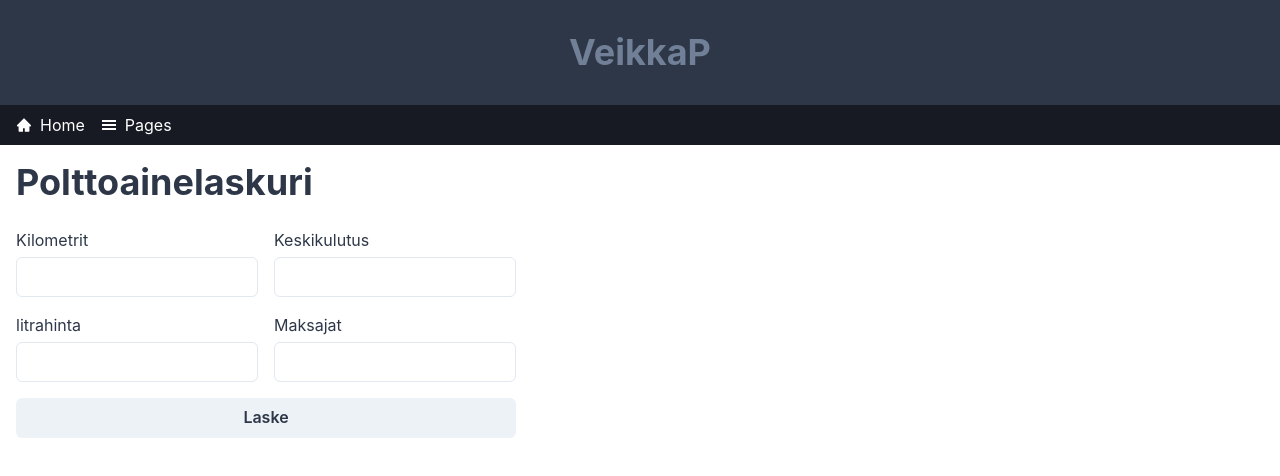
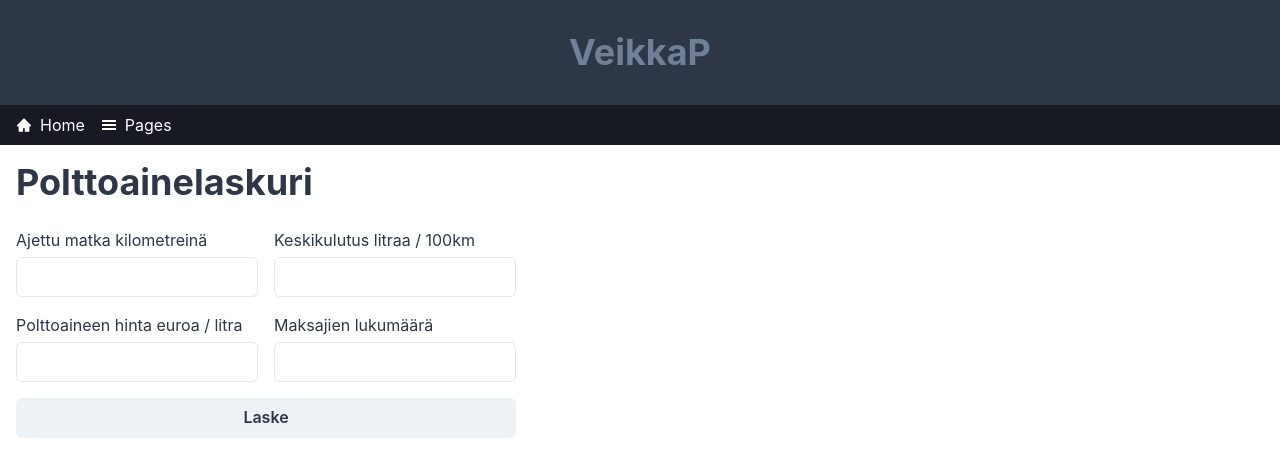
Before and after one commit to Iiigorriii/reactnettisivut, a Next.js app: page /PolttoaineLaskuri in a window 1280 px wide. Shown: the top 476 px of the page. Built offline with nearby package versions, Linux system fonts and the light colour scheme.

Commit message:
Update index.js

```diff
--- a/pages/PolttoaineLaskuri/index.js
+++ b/pages/PolttoaineLaskuri/index.js
@@ -5,48 +5,18 @@ import { Layout } from "../../components/Layout";
 import styles from "../../styles/PolttoaineLaskuri.module.css";
 
 const Polttoainelaskuri = () => {
-  const calculateTotal = (
-    kilometrit,
-    keskikulutus,
-    litrahinta,
-    maksajat
-  ) => {
-    const calculate = (kilometrit, keskikulutus, litrahinta, maksajat) => {
-      if (kilometrit < 1) {
-        return Kilometrit;
-      }
-      if (kilometrit === 1) {
-        return (kilometrit + (keskikulutus / 100) * litrahinta / maksajat);
-      }
+  const [kilometrit, setKilometrit] = useState("");
+  const [keskikulutus, setKeskikulutus] = useState("");
+  const [litrahinta, setLitrahinta] = useState("");
+  const [maksajat, setMaksajat] = useState("");
+  const [answer, setAnswer] = useState("");
 
-      return (
-        (calculate((kilometrit + (keskikulutus / 100) * litrahinta / maksajat))
-      ));
-    };
-
-    return Math.round(
-      calculate(
-        +kilometrit,
-        +keskikulutus,
-        +litrahinta,
-        +maksajat
-      )
-    );
+  const calculate = (kilometrit, keskikulutus, litrahinta, maksajat) => {
+    return Number(kilometrit + (keskikulutus / 100) * litrahinta / maksajat).toFixed(1);
   };
 
-  const [kilometrit, setKilometrit] = useState();
-  const [keskikulutus, setKeskikulutus] = useState();
-  const [litrahinta, setLitrahinta] = useState();
-  const [maksajat, setMaksajat] = useState();
-  const [answer, setAnswer] = useState("");
-
   const onClick = () => {
-    const result = calculateTotal(
-      kilometrit,
-      keskikulutus,
-      litrahinta,
-      maksajat
-    );
+    const result = calculate();
     setAnswer(result);
   };
 
@@ -57,7 +27,7 @@ const Polttoainelaskuri = () => {
       <div className={styles.laskuri}>
         <div className={styles.laskuriRivi}>
           <div className={styles.label}>
-            <label htmlFor="Kilometrit">Kilometrit</label>
+            <label htmlFor="Kilometrit">Ajettu matka kilometreinä</label>
             <Input
               type="text"
               id="Kilometrit"
@@ -66,7 +36,7 @@ const Polttoainelaskuri = () => {
             />
           </div>
           <div className={styles.label}>
-            <label htmlFor="Keskikulutus">Keskikulutus</label>
+            <label htmlFor="Keskikulutus">Keskikulutus litraa / 100km</label>
             <Input
               type="text"
               id="Keskikulutus"
@@ -77,7 +47,7 @@ const Polttoainelaskuri = () => {
         </div>
         <div className={styles.laskuriRivi}>
           <div className={styles.label}>
-            <label htmlFor="Litrahinta">litrahinta</label>
+            <label htmlFor="Litrahinta">Polttoaineen hinta euroa / litra </label>
             <Input
               type="text"
               id="Litrahinta"
@@ -88,7 +58,7 @@ const Polttoainelaskuri = () => {
 
           <div className={styles.label}>
             <label htmlFor="Maksajat">
-              Maksajat
+              Maksajien lukumäärä
             </label>
             <Input
               type="text"
```
